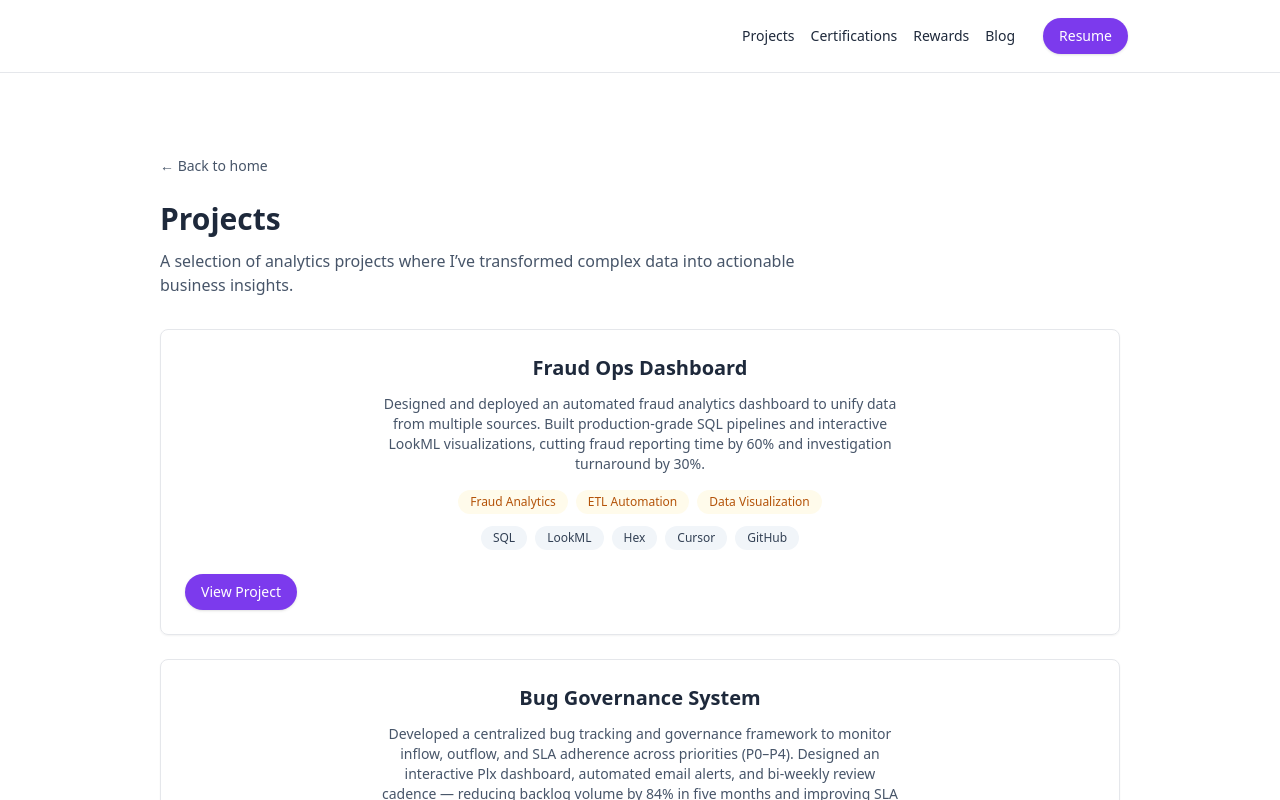
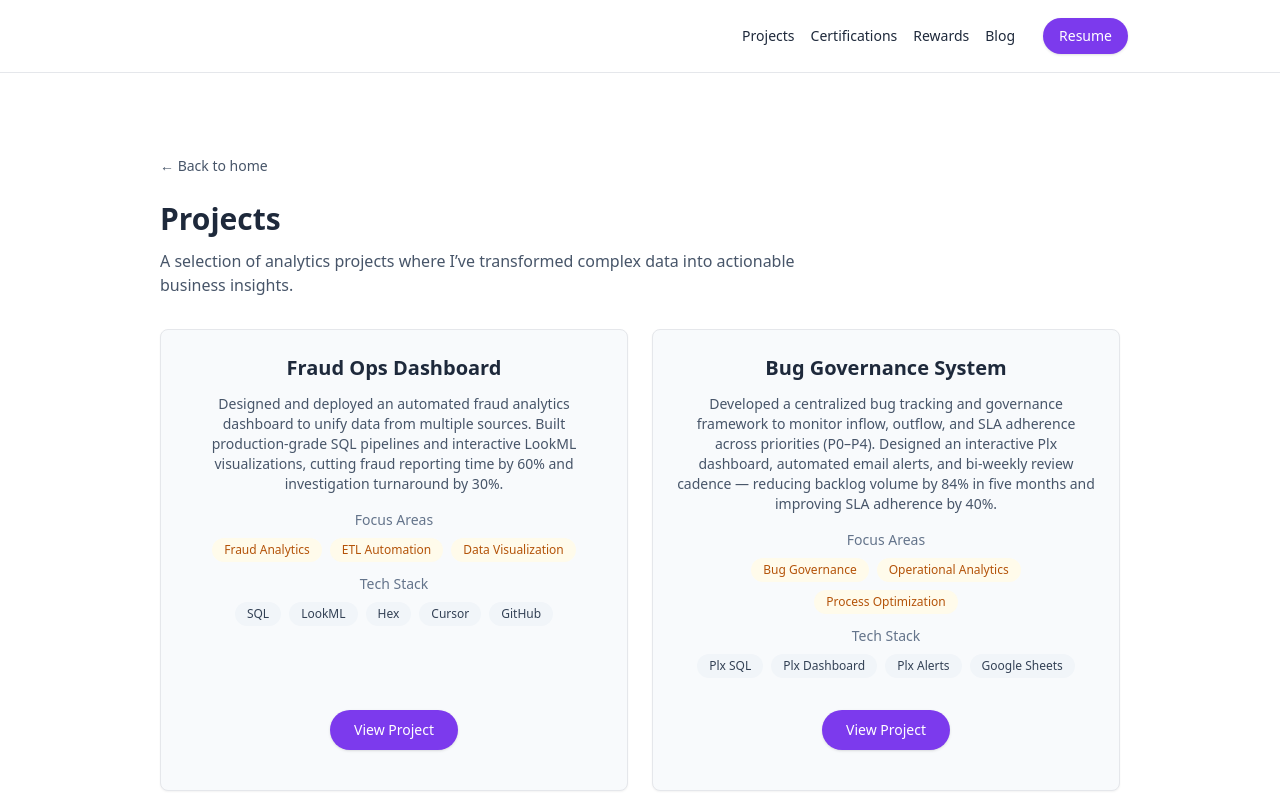
Before and after one commit to kottawartushar/tushar-web-site, a Next.js app: page /projects in a window 1280 px wide. Shown: the top 800 px of the page. Built offline with nearby package versions, Linux system fonts and the light colour scheme.

Commit message:
Modified File

```diff
--- a/app/projects/page.jsx
+++ b/app/projects/page.jsx
@@ -30,13 +30,10 @@ export default async function ProjectsPage() {
 
         <header className="mb-8">
           <h1 className="text-3xl font-heading font-bold mb-3">Projects</h1>
-          <p className="text-slate-600 max-w-2xl">
-            A selection of analytics projects where I’ve transformed complex data into actionable business insights.
-          </p>
+          <p className="text-slate-600 max-w-2xl">A selection of analytics projects where I’ve transformed complex data into actionable business insights.</p>
         </header>
 
-        {/* Single-column stack */}
-        <div className="grid grid-cols-1 gap-6">
+        <div className="grid grid-cols-1 md:grid-cols-2 gap-6">
           {projects.map((p) => {
             const focus = normalizeArrayField(p.focus || p.focus_area || p.focusArea);
             const tech = normalizeArrayField(p.tech || p.tags);
@@ -44,61 +41,63 @@ export default async function ProjectsPage() {
             return (
               <article
                 key={p.slug}
-                className="group border rounded-lg p-6 shadow-sm hover:shadow-md transition-shadow flex flex-col h-full"
+                className="group border rounded-lg p-6 shadow-sm hover:shadow-md transition-shadow bg-slate-50 flex flex-col"
               >
-                {/* content area */}
-                <div className="flex-1 flex flex-col items-stretch">
-                  <h3 className="text-xl font-semibold text-center mb-3">
+                {/* Top / grow area */}
+                <div className="flex-1 flex flex-col items-center text-center">
+                  <h3 className="text-xl font-semibold mb-3">
                     <Link href={`/projects/${p.slug}`} className="hover:underline inline-block">
                       {p.title || p.slug}
                     </Link>
                   </h3>
 
                   {p.description && (
-                    <p className="text-slate-600 text-sm text-center mx-auto max-w-prose mb-4">
+                    <p className="text-slate-600 text-sm mx-auto max-w-prose mb-4">
                       {p.description}
                     </p>
                   )}
 
-                  {/* Focus tags (orange) */}
+                  {/* Focus Areas label + tags */}
                   {focus.length > 0 && (
+                    <>
+                      <div className="text-sm font-medium text-slate-500 mb-2">Focus Areas</div>
                       <div className="flex justify-center flex-wrap gap-2 mb-3">
                         {focus.map((f, i) => (
-                        <span
-                          key={i}
-                          className="text-xs px-3 py-1 rounded-full bg-amber-50 text-amber-700"
-                        >
+                          <span key={i} className="text-xs px-3 py-1 rounded-full bg-amber-50 text-amber-700">
                             {f}
                           </span>
                         ))}
                       </div>
+                    </>
                   )}
 
-                  {/* Tech tags (blue) */}
+                  {/* Tech Stack label + tags */}
                   {tech.length > 0 && (
-                    <div className="flex justify-center flex-wrap gap-2 mt-auto">
+                    <>
+                      <div className="text-sm font-medium text-slate-500 mb-2">Tech Stack</div>
+                      <div className="flex justify-center flex-wrap gap-2 mb-4">
                         {tech.map((t, i) => (
-                        <span
-                          key={i}
-                          className="text-xs px-3 py-1 rounded-full bg-slate-100 text-slate-700"
-                        >
+                          <span key={i} className="text-xs px-3 py-1 rounded-full bg-slate-100 text-slate-700">
                             {t}
                           </span>
                         ))}
                       </div>
+                    </>
                   )}
                 </div>
 
-                {/* footer row with CTA and year */}
-                <div className="mt-6 flex items-center justify-between">
+                {/* CTA centered */}
+                <div className="mt-4">
+                  <div className="flex justify-center">
                     <Link
                       href={`/projects/${p.slug}`}
-                    className="inline-flex items-center justify-center px-4 py-2 rounded-full bg-accent text-white text-sm font-medium shadow hover:opacity-95"
+                      className="inline-flex items-center justify-center px-6 py-2.5 rounded-full bg-accent text-white text-sm font-medium shadow hover:opacity-95"
                     >
                       View Project
                     </Link>
+                  </div>
 
-                  <div className="text-sm text-slate-500">
+                  <div className="mt-4 text-center text-sm text-slate-500">
                     {p.date ? new Date(p.date).getFullYear() : ""}
                   </div>
                 </div>
@@ -107,7 +106,7 @@ export default async function ProjectsPage() {
           })}
         </div>
 
-        <div className="pt-12" />
+        <div className="pt-12" /> {/* breathing room */}
       </div>
     </section>
   );
```
Lines whose indentation alone changed are shown as unchanged.
